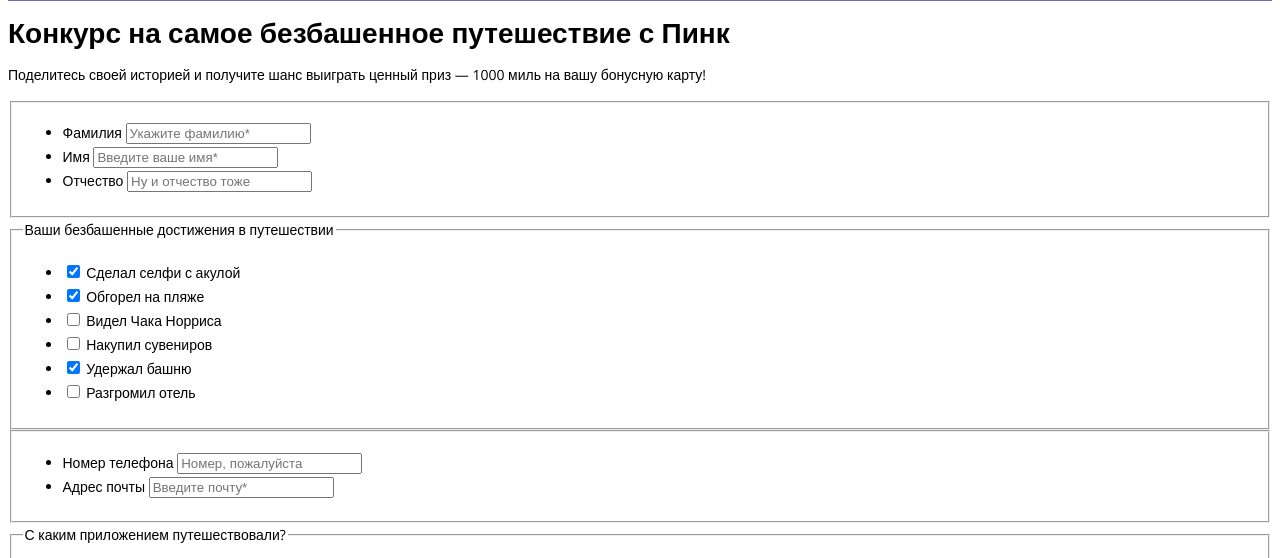
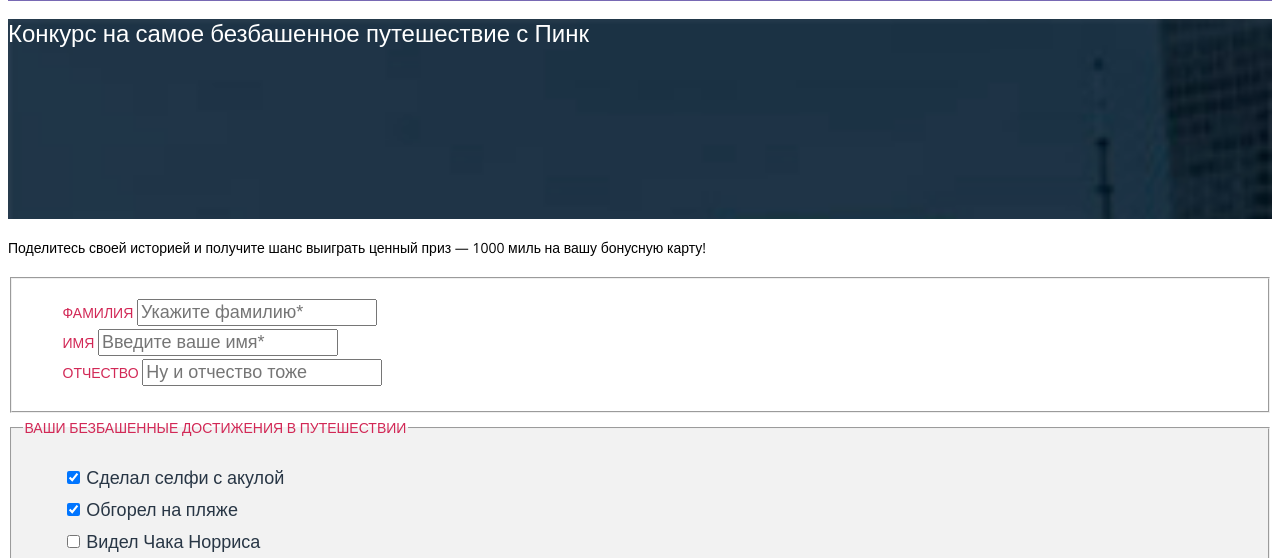
Before and after one commit to Alice2506/228536-pink-23, a website: page source/form.html in a window 1280 px wide. Shown: the part 207-765 px from the top of the page. Drawn offline with nearby package versions, Linux system fonts and the light colour scheme; files that its build step writes are made by us from their sources.

Commit message:
Стилизация страницы формы

```diff
--- a/source/form.html
+++ b/source/form.html
@@ -37,7 +37,7 @@
     <main class="page-main">
       <div class="page-main__wrapper">
         <div class="form-title">
-          <h1>Конкурс на самое безбашенное путешествие с Пинк</h1>
+          <h1 class="slogan">Конкурс на самое безбашенное путешествие с Пинк</h1>
         </div>
         <p class="form-add">
           Поделитесь своей историей и получите шанс выиграть ценный приз — 1000 миль на вашу бонусную карту!
@@ -46,82 +46,83 @@
           <fieldset>
             <ul class="form__contacts name-list">
               <li class="name-list__item">
-                <label for="field-surname">Фамилия</label>
-                <input class="form__field" type="text" id="field-surname" placeholder="Укажите фамилию*">
+                <label class="form-heading" for="field-surname">Фамилия</label>
+                <input class="form__field form-option" type="text" id="field-surname" placeholder="Укажите фамилию*">
               </li>
               <li class="name-list__item">
-                <label for="field-name">Имя</label>
-                <input class="form__field" type="text" id="field-name" placeholder="Введите ваше имя*">
+                <label class="form-heading" for="field-name">Имя</label>
+                <input class="form__field form-option" type="text" id="field-name" placeholder="Введите ваше имя*">
               </li>
               <li class="name-list__item">
-                <label for="field-patronymic">Отчество</label>
-                <input class="form__field" type="text" id="field-patronymic" placeholder="Ну и отчество тоже">
+                <label class="form-heading" for="field-patronymic">Отчество</label>
+                <input class="form__field form-option" type="text" id="field-patronymic" placeholder="Ну и отчество тоже">
               </li>
             </ul>
           </fieldset>
           <fieldset class="form__radio-checkbox">
-            <legend>Ваши безбашенные достижения в путешествии</legend>
+            <legend class="form-heading">Ваши безбашенные достижения в путешествии</legend>
             <ul class="achievments-list">
               <li class="achievments-list__item">
                 <input class="form__checkbox" type="checkbox" id="checkbox-selfie" checked>
-                <label for="checkbox-selfie">Сделал селфи с акулой</label>
+                <label class="form-option" for="checkbox-selfie">Сделал селфи с акулой</label>
               </li>
               <li class="achievments-list__item">
                 <input class="form__checkbox" type="checkbox"  id="checkbox-burn" checked>
-                <label for="checkbox-burn">Обгорел на пляже</label>
+                <label class="form-option" for="checkbox-burn">Обгорел на пляже</label>
               </li>
               <li class="achievments-list__item">
                 <input class="form__checkbox" type="checkbox" id="checkbox-norris">
-                <label for="checkbox-norris">Видел Чака Норриса</label>
+                <label class="form-option" for="checkbox-norris">Видел Чака Норриса</label>
               </li>
               <li class="achievments-list__item">
                 <input class="form__checkbox" type="checkbox" id="checkbox-souvenirs">
-                <label for="checkbox-souvenirs">Накупил сувениров</label>
+                <label class="form-option" for="checkbox-souvenirs">Накупил сувениров</label>
               </li>
               <li class="achievments-list__item">
                 <input class="form__checkbox" type="checkbox" id="checkbox-tower" checked>
-                <label for="checkbox-tower">Удержал башню</label>
+                <label class="form-option" for="checkbox-tower">Удержал башню</label>
               </li>
               <li class="achievments-list__item">
                 <input class="form__checkbox" type="checkbox" id="checkbox-hotel">
-                <label for="checkbox-hotel">Разгромил отель</label>
+                <label class="form-option" for="checkbox-hotel">Разгромил отель</label>
               </li>
             </ul>
           </fieldset>
           <fieldset>
             <ul class="form__contacts contacts-list">
               <li class="contacts-list__item">
-                <label for="phone-field">Номер телефона</label>
-                <input type="tel" id="phone-field" placeholder="Номер, пожалуйста">
+                <label class="form-heading" for="phone-field">Номер телефона</label>
+                <input class="form-option" type="tel" id="phone-field" placeholder="Номер, пожалуйста">
               </li>
               <li class="contacts-list__item">
-                <label for="email-field">Адрес почты</label>
-                <input type="text" id="email-field" placeholder="Введите почту*">
+                <label class="form-heading" for="email-field">Адрес почты</label>
+                <input class="form-option" type="text" id="email-field" placeholder="Введите почту*">
               </li>
             </ul>
           </fieldset>
           <fieldset class="form__radio-checkbox">
-            <legend>С каким приложением путешествовали?</legend>
+            <legend class="form-heading">С каким приложением путешествовали?</legend>
             <ul class="apps-list">
               <li class="apps-list__item">
                 <input class="form__radio" type="radio" id="radio-iOS" checked>
-                <label for="radio-iOS">Pink для iOS</label>
+                <label class="form-option" for="radio-iOS">Pink для iOS</label>
               </li>
               <li class="apps-list__item">
                 <input class="form__radio" type="radio" id="radio-Android">
-                <label for="radio-Android">Pink на Android</label>
+                <label class="form-option" for="radio-Android">Pink на Android</label>
               </li>
               <li class="apps-list__item">
                 <input class="form__radio" type="radio" id="radio-WindowsPhone">
-                <label for="radio-WindowsPhone">Windows Phone</label>
+                <label class="form-option" for="radio-WindowsPhone">Windows Phone</label>
               </li>
             </ul>
           </fieldset>
           <fieldset class="form__textarea">
-            <legend>Опишите свои эмоции</legend>
-            <textarea class="form__text-field" rows="5" placeholder="Можно прям в красках, не стесняясь в выражениях"></textarea>
+            <legend class="form-heading">Опишите свои эмоции</legend>
+            <textarea class="form__text-field form-option" rows="5" placeholder="Можно прям в красках, не стесняясь в выражениях"></textarea>
             <input class="form__button" type="submit" value="Отправить форму">
           </fieldset>
+          <p>* — обязательные поля</p>
         </form>
       </div>
     </main>
--- /dev/null
+++ b/source/less/blocks/form.less
@@ -0,0 +1,22 @@
+.form {
+  line-height: 30px;
+}
+
+.form ul {
+  list-style: none;
+}
+
+.form-title {
+  background: #0b0435 url("../img/back-mobile.png") no-repeat;
+  min-height: 200px;
+  color: #ffffff;
+  background-size: cover;
+}
+
+.form-add {
+  line-height: 30px;
+}
+
+.form__radio-checkbox {
+  background-color: @block-background;
+}
--- a/source/less/blocks/reseach.less
+++ b/source/less/blocks/reseach.less
@@ -1,4 +1,4 @@
 .reseach {
-  outline: 3px solid black;
+  outline: 3px solid #000000;
   outline-offset: -3px;
 }
--- a/source/less/global/fonts.less
+++ b/source/less/global/fonts.less
@@ -16,3 +16,13 @@
   font-weight: 700;
   line-height: 24px;
 }
+
+.form-heading {
+  color: @icon-color;
+  text-transform: uppercase;
+}
+
+.form-option {
+  font-size: 18px;
+  color: @font-color;
+}
--- a/source/less/style.less
+++ b/source/less/style.less
@@ -13,3 +13,4 @@
 @import "blocks/prices.less";
 @import "blocks/contacts.less";
 @import "blocks/page-footer.less";
+@import "blocks/form.less";
```
